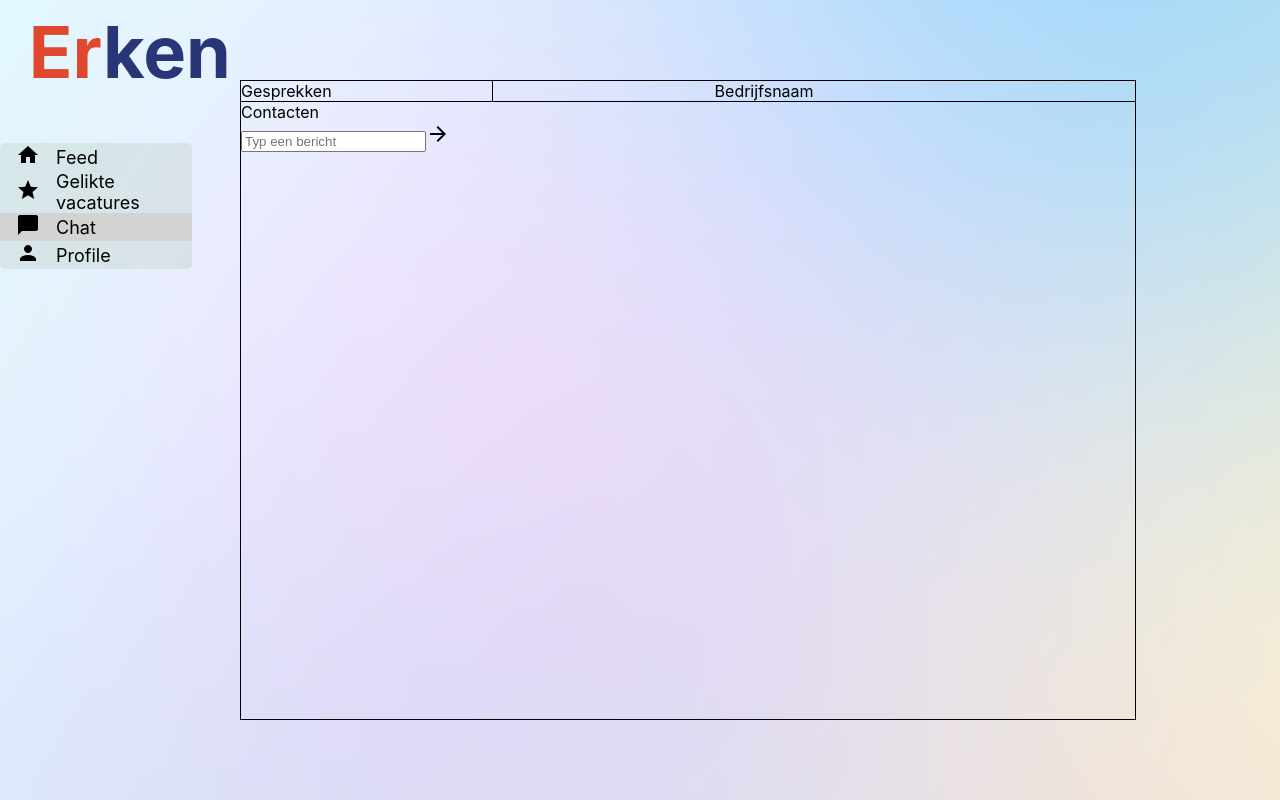
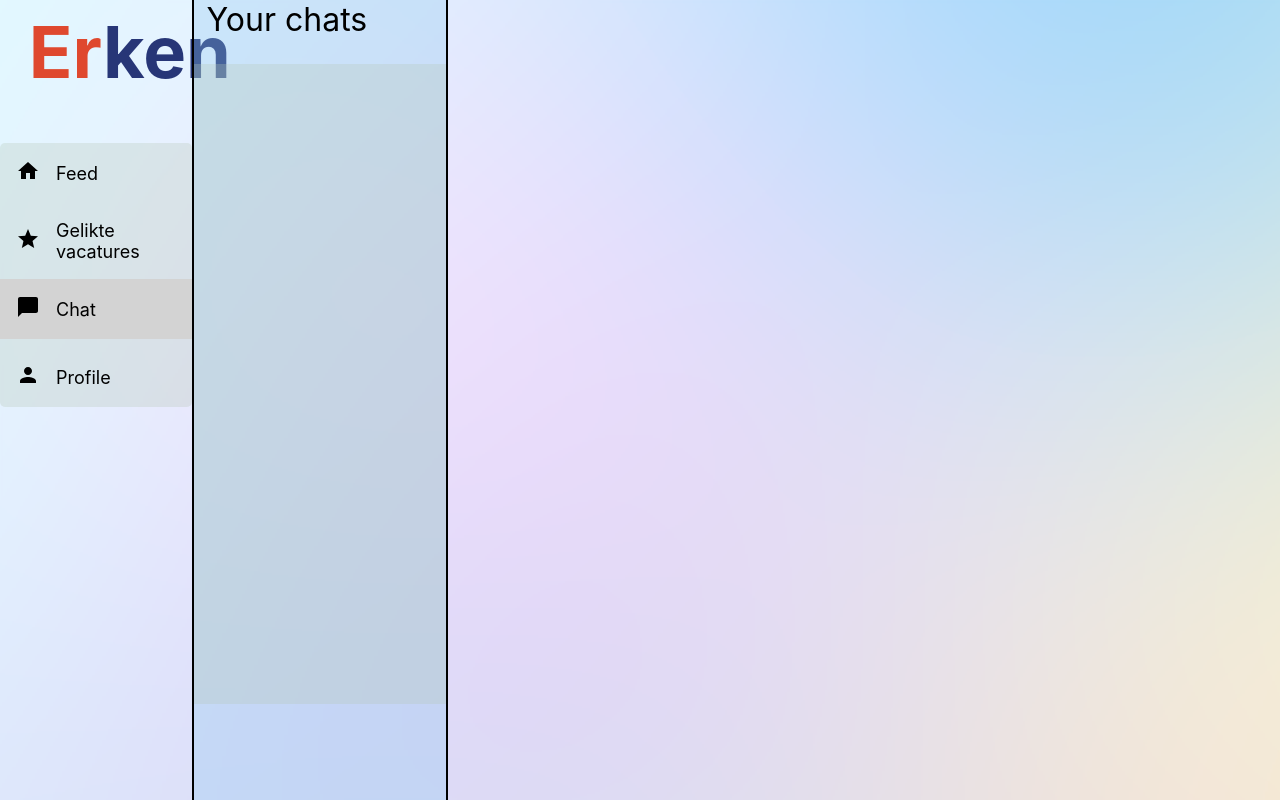
Before and after one commit to ryodc/Erken, a React (Create React App) app in the folder client/: page /Chat in a window 1280 px wide. Built offline with nearby package versions, Linux system fonts and the light colour scheme.

Commit message:
e.,g wej;g rgw
rlkw wrkgnpwrkgn

```diff
--- a/client/src/Components/Chat/chat.css
+++ b/client/src/Components/Chat/chat.css
@@ -1,26 +1,102 @@
-.chat-container {
-  overflow-y: hidden;
-  width: 70vw;
-  height: 80vh;
-  margin-top: 5rem;
-  margin-left: 15rem;
-  margin-right: 15rem;
-  border: 1px solid black;
+.Background {
+  width: 100vw;
+  height: 100vh;
+  position: fixed;
+  display: flex;
+  justify-content: center;
+  align-items: center;
 }
 
-.chat-header {
-  width: 100%;
+.Container1 {
+  width: 1000px;
+  height: 100px;
+  bottom: 25px;
+  position: absolute;
+  left: 600px;
+  border-radius: 12px;
+  background-color: #2c367f;
+  box-shadow: rgba(0, 0, 0, 0.35) 0px 5px 15px;
   display: flex;
-  float: left;
-  border-bottom: 1px solid black;
+  flex-direction: column;
+  padding: 25px;
+  color: white;
+  font-family: "Trebuchet MS", "Lucida Sans Unicode", "Lucida Grande",
+    "Lucida Sans", Arial, sans-serif;
 }
 
-.chat-header > .chat-chats {
-  border-right: 1px solid black;
-  padding-right: 10rem;
+.Container2 {
+  width: 1000px;
+  height: 650px;
+  top: 25px;
+  position: absolute;
+  left: 600px;
+  border-radius: 12px;
+  background-color: #2c367f;
+  box-shadow: rgba(0, 0, 0, 0.35) 0px 5px 15px;
+  display: flex;
+  flex-direction: column;
+  padding: 25px;
+  color: white;
+  font-family: "Trebuchet MS", "Lucida Sans Unicode", "Lucida Grande",
+    "Lucida Sans", Arial, sans-serif;
 }
-.chat-header > .chat-name {
-  width: 50%;
-  margin-left: 3rem;
-  text-align: center;
+
+.body {
+  background-color: #2c367f;
 }
+
+.modalContainer .footer {
+  flex: 20%;
+  display: flex;
+  justify-content: center;
+  align-items: center;
+}
+
+.SendButton {
+  width: 100px;
+  height: 45px;
+  margin: 10px;
+  border: none;
+  background-color: #4450a7;
+  color: white;
+  border-radius: 8px;
+  font-size: 20px;
+  cursor: pointer;
+}
+
+#sendbtn {
+  border: white;
+}
+
+.form {
+  margin-bottom: 5px;
+}
+
+.box {
+  box-sizing: border-box;
+  outline: none;
+  background-color: #4450a7;
+  border: solid 0px #000000;
+  border-radius: 4px;
+  color: white;
+  font-family: "Trebuchet MS", "Lucida Sans Unicode", "Lucida Grande",
+    "Lucida Sans", Arial, sans-serif;
+  font-size: 14px;
+  width: 100%;
+  padding: 12px;
+}
+
+.Container .footer button:hover {
+  cursor: pointer;
+  background-color: #242c72;
+}
+
+.footer {
+  align-items: center;
+  justify-content: center;
+  display: flex;
+}
+
+.table {
+  margin-left: 50%;
+}
--- a/client/src/Components/Chat/chat.js
+++ b/client/src/Components/Chat/chat.js
@@ -1,26 +1,19 @@
-import React from "react";
+import React, { useEffect, useState } from "react";
 import "./chat.css";
-import ArrowForwardIcon from "@mui/icons-material/ArrowForward";
+import SidebarChat from "./sidebarchat.js";
 
 const Chat = () => {
+  // const [message, setMessage] = useState("");
+
+  // const handle = () => {
+  //   localStorage.setItem("Message", message);
+  // };
+
   return (
-    <div className="chat-container">
-      <div className="chat-header">
-        <div className="chat-chats">Gesprekken</div>
-        <div className="chat-name">Bedrijfsnaam</div>
-      </div>
-      <div className="chat-body">
-        <div className="chat-contacten">Contacten</div>
-        <div className="chat-box">
-          <div className="chat-box-chat"></div>
-          <div className="chat-box-input">
-            <input placeholder="Typ een bericht"></input>
-            <ArrowForwardIcon></ArrowForwardIcon>
-          </div>
-        </div>
-      </div>
+    <div>
+      <SidebarChat />
+      {/* <ButtonChat /> */}
     </div>
   );
 };
-
 export default Chat;
--- a/client/src/Components/Vacature/vacature.js
+++ b/client/src/Components/Vacature/vacature.js
@@ -14,12 +14,6 @@ import LockIcon from "@mui/icons-material/Lock";
 const Vacature = () => {
   return (
     <div className="vacature-container">
-      <div className="VacatureFilter">
-        <h2>Vacaturefilter</h2>
-        <div><Checkbox></Checkbox>In Afwachting</div>
-        <div><Checkbox></Checkbox>Bericht Ontvangen</div>
-        <div><Checkbox></Checkbox>Favorieten</div>
-      </div>
       <div className="vacature-header">
         <div className="vacature-header-searchdiv">
           <SearchIcon></SearchIcon>
--- /dev/null
+++ b/client/src/components/Chat/sidebarchat.css
@@ -0,0 +1,108 @@
+.Sidebarchat {
+    height: 100%;
+    width: 20%;
+    background-color: rgba(139, 197, 238, 0.3);
+    margin-left: 15% !important;
+    margin: 0;
+    padding: 0;
+    justify-content: center;
+    position: fixed;
+    top: 0;
+    box-sizing: border-box;
+    border-left: 2px solid black;
+    border-right: 2px solid black;
+    align-items: center;
+  }
+
+  .SidebarList {
+    height: auto;
+    padding: 0;
+    width: 100%;
+  }
+
+  .SidebarList .row {
+    width: 100%;
+    height: 60px;
+    list-style-type: none;
+    margin: 0;
+    display: flex;
+    flex-direction: row;
+    justify-content: center;
+    align-items: center;
+    color: white;
+    font-family: "Trebuchet MS", "Lucida Sans Unicode", "Lucida Grande",
+      "Lucida Sans", Arial, sans-serif;
+    text-decoration: none;
+  }
+
+  .row {
+    background-color: rgba(183, 197, 183, 0.3);
+    display: flex;
+    text-decoration: none;
+    align-items: center;
+  }
+
+  .row #icon {
+    flex: 30%;
+    display: grid;
+    place-items: center;
+    color: white;
+  }
+
+  .Logo {
+    width: 232px;
+    max-width: 90%;
+    max-height: 90%;
+    margin: 5px;
+    background-color: rgba(183, 197, 183, 0.3);
+    margin: 0;
+    padding: 0;
+    justify-content: center;
+    align-items: center;
+  }
+
+  .nav-text {
+    display: flex;
+    justify-content: start;
+    align-items: center;
+    margin: 8px 0px 0px 0px;
+    list-style: none;
+    height: 60px;
+  }
+
+
+
+
+  span {
+    margin-left: 16px;
+  }
+
+  .HeaderChat {
+    font-size: 200%;
+    color: black;
+    margin-left: 5%;
+  }
+
+  .ListItems {
+    width: 100%;
+    height: 80%;
+    margin-top: 10%;
+    background-color: rgba(183, 197, 183, 0.3);
+    overflow: auto;
+  }
+
+  .ButtonCheckChat {
+    width: 80%;
+    height: 30px;
+    margin-left: 10%;
+    margin-top: 5%;
+    border: none;
+    background-color: rgba(183, 197, 183, 0.3);
+    color: white;
+    border-radius: 8px;
+    cursor: pointer;
+    display: flex;
+    flex-direction: column;
+    font-size: 125%;
+    align-items: center;
+  }
--- /dev/null
+++ b/client/src/components/Chat/sidebarchat.js
@@ -0,0 +1,66 @@
+import React, { useEffect, useState } from "react";
+import "./sidebarchat.css";
+// import { OpenNewChat } from "./OpenChat"
+
+const Sidebar = () => {
+
+    // const [usersChat, setUsersChat] = useState([]);
+    // const [OpenChatTest, setOpenChatTest] = useState(false);
+
+    // const getUserChat = async (e) => {
+    //     try {
+    //         const username = localStorage.getItem('username')
+    //         const gettingChats = await fetch(`http://localhost:8500/chat/showchats/${username}`);
+    //         const jsonDataChats = await gettingChats.json();
+    //         setUsersChat(jsonDataChats);
+    //     } catch (error) {
+    //         console.log(error.message);
+    //     }
+    // };
+
+
+
+    // const toggleChat = async (username_1, username_2, chat_id) => {
+
+    //     if (localStorage.getItem("username") == username_1) {
+    //         localStorage.setItem("chat_username_1", username_1);
+    //         localStorage.setItem("chat_username_2", username_2);
+    //     } else {
+    //         localStorage.setItem("chat_username_1", username_2);
+    //         localStorage.setItem("chat_username_2", username_1);
+    //     }
+    //     localStorage.setItem("chat_id", chat_id);
+    //     setOpenChatTest((prev) => !prev);
+    // };
+
+    //  function ShowCorrectUser(Username1, Username2) {
+    //     if (localStorage.getItem("username") == Username1) {
+    //         return Username2;
+    //     } else {
+    //         return Username1;
+    //     }
+    // }
+
+    // useEffect(() => {
+        // getUserChat();
+    // }, []);
+
+    // const listItems = usersChat.map((chatData) => <button className="ButtonCheckChat" onClick={() => toggleChat(chatData.username_1, chatData.username_2, chatData.chat_id)}>{ShowCorrectUser(chatData.username_1, chatData.username_2)}</button>);
+
+    return (
+        <div>
+            {/* <OpenNewChat OpenChatTest={OpenChatTest} ExitChat={() => toggleChat("", "", 0)} /> */}
+
+            <div className="Sidebarchat">
+                <div className="HeaderChat">
+                    Your chats
+                </div>
+                <div className="ListItems">
+                    {/* {listItems} */}
+                </div>
+            </div>
+
+        </div>
+    );
+}
+export default Sidebar;
```
